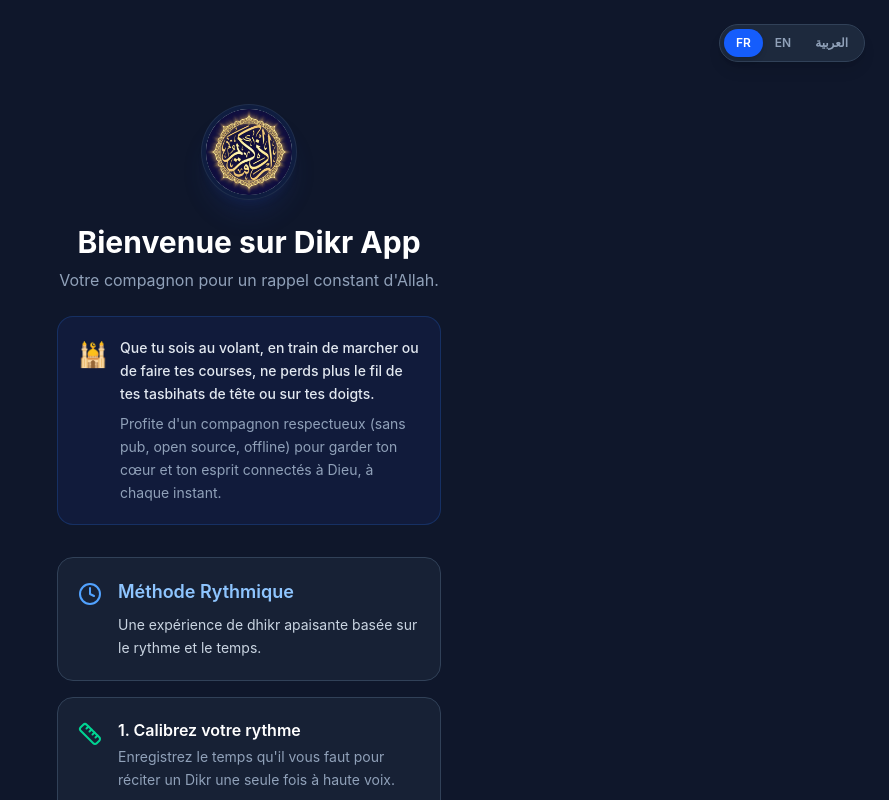
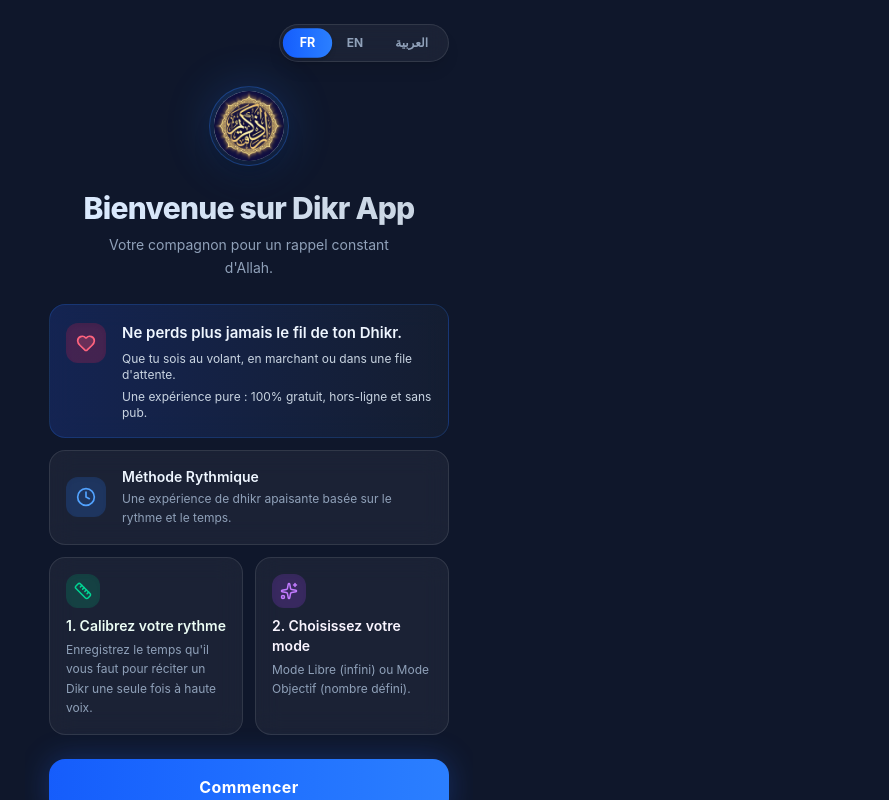
Before and after one commit to khalid10830/dikr-app, a React (Vite) app: page / in a window 1280 px wide. Shown: the top 800 px of the page, without its empty margins (391-1280 px from the left). Built offline with nearby package versions, Linux system fonts and the light colour scheme; a web font is replaced by a local one.

Commit message:
feat: redesign onboarding screen

```diff
--- a/package.json
+++ b/package.json
@@ -1,7 +1,7 @@
 {
   "name": "cryo-meteorite",
   "private": true,
-  "version": "1.0.4",
+  "version": "1.0.5",
   "type": "module",
   "scripts": {
     "dev": "vite",
--- a/src/components/OnboardingScreen.tsx
+++ b/src/components/OnboardingScreen.tsx
@@ -1,4 +1,4 @@
-import { Clock, Ruler, Sparkles } from 'lucide-react';
+import { Clock, Ruler, Sparkles, Heart } from 'lucide-react';
 import type { Language } from '../types';
 import { t } from '../i18n';
 
@@ -11,17 +11,23 @@ interface Props {
 
 export function OnboardingScreen({ lang, onChangeLang, onFinish, fromHomeScreen = false }: Props) {
   return (
-    <div className="flex flex-col items-center justify-between w-full min-h-screen max-w-md p-6 bg-slate-900 animate-in fade-in duration-500 overflow-y-auto">
+    <div className="relative flex flex-col items-center justify-between w-full min-h-[100dvh] max-w-md mx-auto p-6 bg-[radial-gradient(ellipse_at_top,_var(--tw-gradient-stops))] from-slate-800 via-slate-900 to-black overflow-y-auto overflow-x-hidden selection:bg-blue-500/30">
 
-      {/* Header Language Selector (Fixed position to avoid RTL/LTR layout shift) */}
-      <div className="absolute top-6 right-6 z-10 animate-in fade-in" dir="ltr">
-        <div className="flex bg-slate-800 rounded-full p-1 border border-slate-700 shadow-lg">
+      {/* Background glowing orbs */}
+      <div className="absolute top-0 inset-x-0 h-64 bg-blue-600/20 blur-[100px] -z-10 rounded-full" />
+      <div className="absolute bottom-1/3 -right-20 w-64 h-64 bg-emerald-600/10 blur-[100px] -z-10 rounded-full" />
+
+      {/* Language Selector */}
+      <div className="w-full flex justify-end z-10 mb-2 animate-in fade-in slide-in-from-top-4" dir="ltr">
+        <div className="flex bg-white/5 backdrop-blur-md rounded-full p-1 border border-white/10 shadow-lg">
           {(['fr', 'en', 'ar'] as Language[]).map(l => (
             <button
               key={l}
               onClick={() => onChangeLang(l)}
-              className={`px-3 py-1.5 rounded-full text-xs font-semibold uppercase transition-colors ${
-                lang === l ? 'bg-blue-600 text-white shadow-md' : 'text-slate-400 hover:text-white'
+              className={`px-4 py-1.5 rounded-full text-xs font-bold uppercase transition-all duration-300 ${
+                lang === l
+                  ? 'bg-gradient-to-r from-blue-600 to-blue-500 text-white shadow-md scale-105'
+                  : 'text-slate-400 hover:text-white hover:bg-white/10'
               }`}
             >
               {l === 'ar' ? 'العربية' : l}
@@ -30,65 +36,77 @@ export function OnboardingScreen({ lang, onChangeLang, onFinish, fromHomeScreen
         </div>
       </div>
 
-      <main className="flex flex-col items-center text-center flex-1 w-full max-w-sm mt-20">
-        <div className="w-24 h-24 bg-blue-600/10 rounded-full flex items-center justify-center mb-6 shadow-xl shadow-blue-900/20 border border-slate-700/50 p-1 overflow-hidden">
+      <main className="flex flex-col items-center text-center flex-1 w-full mt-4 z-10 animate-in zoom-in-95 duration-500">
+
+        {/* Logo with glow */}
+        <div className="relative mb-6 group cursor-default">
+          <div className="absolute inset-0 bg-blue-500 rounded-full blur-xl opacity-20 group-hover:opacity-40 transition-opacity duration-500 delay-75" />
+          <div className="w-20 h-20 bg-gradient-to-b from-blue-500/10 to-transparent flex items-center justify-center rounded-full border border-blue-500/30 shadow-xl relative z-10 p-1">
             <img src="/icon.png" alt="Dikr icon" className="w-full h-full object-cover rounded-full" />
           </div>
-        <h1 className="text-3xl font-bold text-white mb-2">{t(lang, 'onboardingTitle')}</h1>
-        <p className="text-slate-400 mb-6">{t(lang, 'onboardingDesc')}</p>
+        </div>
 
-        {/* Pitch / Hook */}
-        <div className="w-full bg-blue-950/40 border border-blue-500/20 rounded-2xl p-5 mb-8 text-left" dir={lang === 'ar' ? 'rtl' : 'ltr'}>
-          <div className="flex gap-3 items-start">
-            <span className="text-2xl mt-0.5">🕌</span>
-            <div className="flex flex-col gap-2">
+        <h1 className="text-3xl font-extrabold text-transparent bg-clip-text bg-gradient-to-r from-blue-100 to-slate-300 mb-2 tracking-tight">
+          {t(lang, 'onboardingTitle')}
+        </h1>
+        <p className="text-slate-400 text-sm mb-6 max-w-[280px] leading-relaxed">
+          {t(lang, 'onboardingDesc')}
+        </p>
+
+        {/* Features - Compact Glassmorphic Grid */}
+        <div className="w-full flex flex-col gap-3 text-left animate-in fade-in slide-in-from-bottom-8 duration-700 delay-150" dir={lang === 'ar' ? 'rtl' : 'ltr'}>
+
+          {/* Pitch */}
+          <div className="bg-gradient-to-r from-blue-900/40 to-slate-800/40 backdrop-blur-md border border-blue-500/20 p-4 rounded-2xl flex items-start gap-4 hover:border-blue-500/40 transition-colors">
+            <div className="bg-rose-500/20 p-2.5 rounded-xl text-rose-400 shadow-inner shrink-0 mt-0.5"><Heart size={20} className="fill-rose-400/20" /></div>
+            <div className="flex flex-col gap-1.5 leading-relaxed">
               {t(lang, 'onboardingPitch').split('\n').map((line, i) => (
-                <p key={i} className={`text-sm leading-relaxed ${i === 0 ? 'text-slate-200 font-medium' : 'text-slate-400'}`}>{line}</p>
+                <p key={i} className={i === 0 ? 'text-blue-50 font-semibold text-[15px]' : 'text-slate-300 text-xs'}>{line}</p>
               ))}
             </div>
           </div>
-        </div>
 
-        {/* Feature Cards */}
-        <div className="flex flex-col gap-4 w-full mb-10 text-left" dir={lang === 'ar' ? 'rtl' : 'ltr'}>
-          <div className="bg-slate-800/60 border border-slate-700 p-5 rounded-2xl flex gap-4">
-             <div className="text-blue-400 mt-1"><Clock size={24} /></div>
-             <div>
-               <h3 className="font-semibold text-lg text-blue-300 mb-2">{t(lang, 'methodTitle')}</h3>
-            <p className="text-slate-300 leading-relaxed text-sm">
-              {t(lang, 'methodDesc')}
-            </p>
+          <div className="grid grid-cols-2 gap-3 relative">
+
+            {/* Method */}
+            <div className="col-span-2 bg-white/5 backdrop-blur-md border border-white/10 p-4 rounded-2xl flex items-center gap-4 hover:bg-white/10 transition-colors">
+              <div className="bg-blue-500/20 p-2.5 rounded-xl text-blue-400 shadow-inner"><Clock size={20} /></div>
+              <div className="flex-1">
+                <h3 className="font-semibold text-blue-50 text-sm mb-0.5">{t(lang, 'methodTitle')}</h3>
+                <p className="text-slate-400 text-xs leading-relaxed">{t(lang, 'methodDesc')}</p>
               </div>
             </div>
 
-          <div className="bg-slate-800/60 border border-slate-700 p-5 rounded-2xl flex flex-col gap-4">
-             <div className="flex gap-4">
-                <div className="text-emerald-400 mt-1"><Ruler size={24} /></div>
+            {/* Step 1 */}
+            <div className="bg-white/5 backdrop-blur-md border border-white/10 p-4 rounded-2xl flex flex-col gap-2 hover:bg-white/10 transition-colors">
+              <div className="bg-emerald-500/20 p-2 w-fit rounded-xl text-emerald-400 shadow-inner"><Ruler size={18} /></div>
               <div>
-                  <h3 className="text-white font-semibold mb-1">{t(lang, 'onboardingStep1Title')}</h3>
-                  <p className="text-sm text-slate-400 leading-relaxed">{t(lang, 'onboardingStep1Desc')}</p>
+                <h3 className="text-emerald-50 font-semibold text-sm mb-1">{t(lang, 'onboardingStep1Title')}</h3>
+                <p className="text-xs text-slate-400 leading-relaxed">{t(lang, 'onboardingStep1Desc')}</p>
               </div>
             </div>
-             <div className="h-px bg-slate-700/50 w-full" />
-             <div className="flex gap-4">
-                <div className="text-purple-400 mt-1"><Sparkles size={24} /></div>
+
+            {/* Step 2 */}
+            <div className="bg-white/5 backdrop-blur-md border border-white/10 p-4 rounded-2xl flex flex-col gap-2 hover:bg-white/10 transition-colors">
+              <div className="bg-purple-500/20 p-2 w-fit rounded-xl text-purple-400 shadow-inner"><Sparkles size={18} /></div>
               <div>
-                  <h3 className="text-white font-semibold mb-1">{t(lang, 'onboardingStep2Title')}</h3>
-                  <p className="text-sm text-slate-400 leading-relaxed">{t(lang, 'onboardingStep2Desc')}</p>
+                <h3 className="text-purple-50 font-semibold text-sm mb-1">{t(lang, 'onboardingStep2Title')}</h3>
+                <p className="text-xs text-slate-400 leading-relaxed">{t(lang, 'onboardingStep2Desc')}</p>
               </div>
             </div>
+
           </div>
         </div>
-        <div className="flex-1" />
       </main>
 
       {/* Action footer */}
-      <div className="w-full max-w-sm sticky bottom-0 bg-slate-900 pt-4 pb-8 border-t border-slate-800/50">
+      <div className="w-full mt-6 mb-2 z-10 animate-in fade-in slide-in-from-bottom-4 duration-700 delay-300">
         <button
           onClick={onFinish}
-          className="w-full bg-blue-600 hover:bg-blue-500 text-white font-bold py-4 rounded-xl shadow-[0_0_30px_rgba(37,99,235,0.3)] transition-all transform hover:scale-[1.02] active:scale-[0.98]"
+          className="group relative w-full flex justify-center items-center gap-2 bg-gradient-to-r from-blue-600 to-blue-500 hover:from-blue-500 hover:to-blue-400 text-white font-bold py-4 rounded-2xl shadow-[0_0_30px_rgba(37,99,235,0.3)] hover:shadow-[0_0_50px_rgba(37,99,235,0.4)] transition-all transform hover:scale-[1.02] active:scale-[0.98] overflow-hidden"
         >
-          {fromHomeScreen ? t(lang, 'backBtn') : t(lang, 'onboardingStartBtn')}
+          <div className="absolute inset-0 bg-white/20 translate-y-full group-hover:translate-y-0 transition-transform duration-300 ease-out rounded-2xl" />
+          <span className="relative z-10 tracking-wide">{fromHomeScreen ? t(lang, 'backBtn') : t(lang, 'onboardingStartBtn')}</span>
         </button>
       </div>
 
--- a/src/i18n/index.ts
+++ b/src/i18n/index.ts
@@ -107,7 +107,7 @@ export const translations = {
     installIOSInstruction: "Pour installer sur iOS : touchez l'icône Partager puis 'Sur l'écran d'accueil'.",
     showTutorial: "Voir le tutoriel",
     backBtn: "Retour",
-    onboardingPitch: "Que tu sois au volant, en train de marcher ou de faire tes courses, ne perds plus le fil de tes tasbihats de tête ou sur tes doigts.\nProfite d'un compagnon respectueux (sans pub, open source, offline) pour garder ton cœur et ton esprit connectés à Dieu, à chaque instant.",
+    onboardingPitch: "Ne perds plus jamais le fil de ton Dhikr.\nQue tu sois au volant, en marchant ou dans une file d'attente.\nUne expérience pure : 100% gratuit, hors-ligne et sans pub.",
     settingsTitle: "Paramètres",
     reportBug: "Suggérer une idée / Signaler un bug",
     reportBugSubject: "[Dikr App] Suggestion ou Bug",
@@ -197,7 +197,7 @@ export const translations = {
     installIOSInstruction: "To install on iOS: Tap the Share icon then 'Add to Home Screen'.",
     showTutorial: "See tutorial",
     backBtn: "Back",
-    onboardingPitch: "Whether you're driving, walking, or running errands, never lose track of your tasbihat counting mentally or on your fingers again.\nEnjoy a mindful companion (ad-free, open source, offline) to keep your heart and mind connected to Allah, at every moment.",
+    onboardingPitch: "Never lose track of your Dhikr again.\nWhether you're driving, walking, or waiting in line.\nA pure experience: 100% free, offline and ad-free.",
     settingsTitle: "Settings",
     reportBug: "Suggest an idea / Report a bug",
     reportBugSubject: "[Dikr App] Suggestion or Bug",
@@ -287,7 +287,7 @@ export const translations = {
     installIOSInstruction: "للتثبيت على iOS: اضغط على أيقونة المشاركة ثم 'إضافة إلى الشاشة الرئيسية'.",
     showTutorial: "عرض الشرح",
     backBtn: "رجوع",
-    onboardingPitch: "سواء كنت تقود سيارتك، تمشي، أو تتسوق، لن تفقد بعد اليوم عد تسبيحاتك ذهنياً أو على أصابعك.\nاستمتع برفيق يحترم خصوصيتك (بدون إعلانات، مفتوح المصدر، يعمل بدون إنترنت) لتبقي قلبك وعقلك متصلين بالله في كل لحظة وفي كل مكان.",
+    onboardingPitch: "لا تفقد عد أذكارك بعد اليوم.\nسواء كنت تقود، تمشي، أو في قاعة الانتظار.\nتجربة نقية: مجاني 100%، بدون إعلانات ويعمل بدون إنترنت.",
     settingsTitle: "الإعدادات",
     reportBug: "اقتراح فكرة / الإبلاغ عن مشكلة",
     reportBugSubject: "[Dikr App] اقتراح أو مشكلة",
```
Lines whose indentation alone changed are shown as unchanged.
